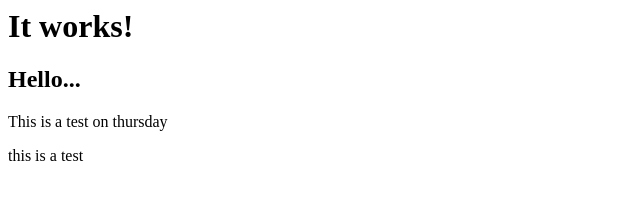
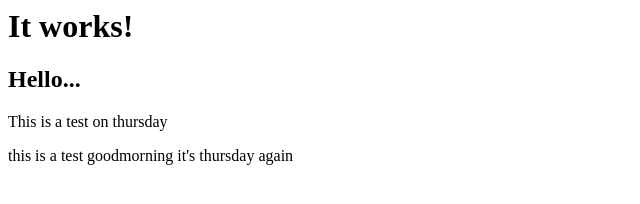
Before and after one commit to aaronlague/sandbox, a plain HTML site: page index.html in a window 1280 px wide. Shown: the whole page, without its empty margins (0-640 px from the left). Drawn offline with Linux system fonts and the light colour scheme.

Commit message:
thursday again commit

```diff
--- a/index.html
+++ b/index.html
@@ -4,3 +4,5 @@
 <p>This is a test on thursday </p>
 
 this is a test
+
+goodmorning it's thursday again
```
